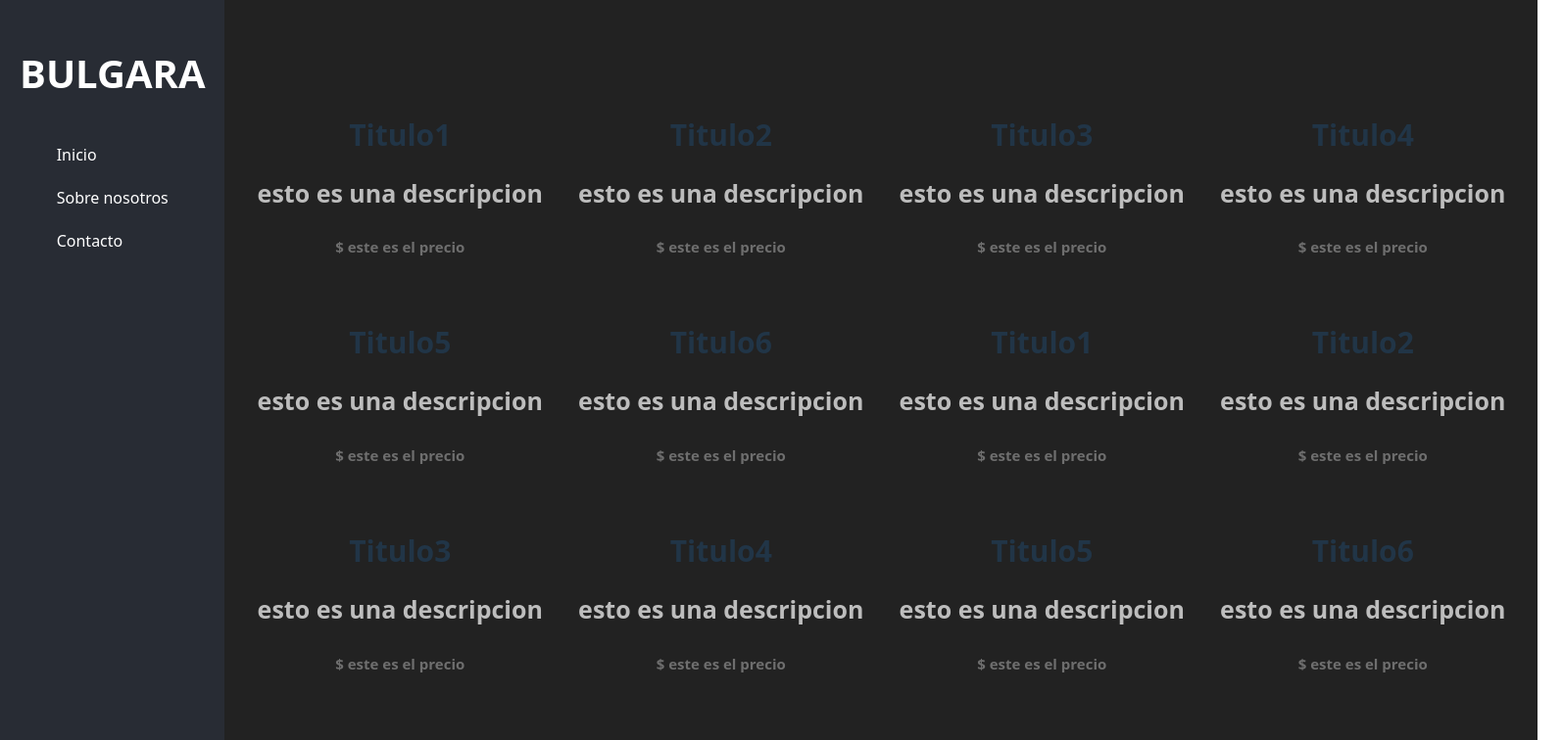
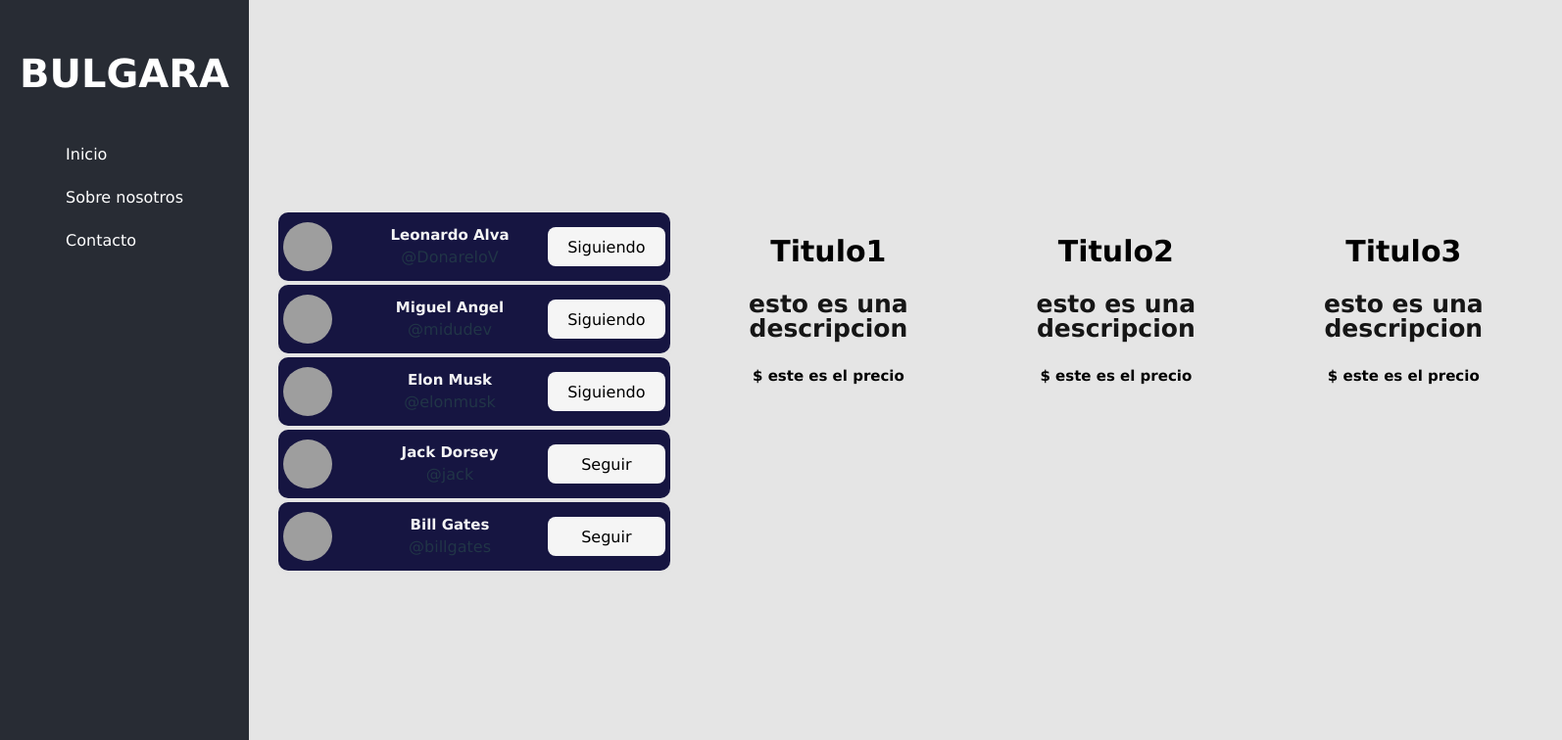
Before and after one commit to leonardoalva/ReactSteps, a React (Vite) app in the folder aprendiendo-react/proyects/00-hola-mundo/: page / in a window 1280 px wide. Shown: the top 756 px of the page at 98% size, 1594 px wide, since content can reach past the window. Built offline with nearby package versions, Linux system fonts and the light colour scheme; grey boxes are pictures that could not be loaded.

Commit message:
agregando twwitter card

```diff
--- a/aprendiendo-react/proyects/00-hola-mundo/src/App.css
+++ b/aprendiendo-react/proyects/00-hola-mundo/src/App.css
@@ -3,6 +3,7 @@
   padding: 0;
   text-align: center;
   box-sizing: border-box;
+  font-family: Verdana, Geneva, Tahoma, sans-serif;
 }
 
 .logo {
@@ -43,18 +44,20 @@
 
 .Card-Precio{
   font-size: 15px;
-  color: #6e6e6e;
+  color: #000000;
   font-weight: bold;
 }
 
 .Card-Texto{
   font-size: 25px;
-  color: #bdbdbd;
+  color: #161616;
+  line-height: 25px;
 }
 
 .Card-Title {
   margin-bottom: 20px;
   font-size: 30px;
+  color: #000000;
 }
 
 .Div-Contenedor {
@@ -63,7 +66,7 @@
   grid-template-columns: repeat(4,1fr);
   width: 100vw;
   gap: 30px;
-  background-color: rgb(34, 34, 34);
+  background-color: rgb(229, 229, 229);
   align-content: center;
 }
 
@@ -101,3 +104,54 @@
 .Footer{
   height: 10vh;
 }
+
+.Containter-Tw-FollowCard{
+  display: flex;
+  gap: 10px;
+}
+
+.Tw-FollowCard{
+  width: 100%;
+  display: flex;
+  flex-direction: row;
+  align-items: center;
+  justify-content: space-between;
+  background-color: #161541;
+  border-radius: 10px;
+  box-shadow: 0 2px 4px rgba(227, 227, 227, 0.1);
+  height: 60px;
+  margin: 2px 0;
+  padding: 5px;
+}
+
+.Tw-FollowCard-Imagen {
+  width: 50px;
+  height: 50px;
+  border-radius: 50%;
+  margin-right: 20px;
+}
+
+.Tw-FollowCard-Boton{
+  color: #000000;
+  background-color: #f5f5f5;
+  align-items: center;
+  justify-content: center;
+  width: 100%;
+}
+.Tw-FollowCard-Info{
+  display: flex;
+  flex-direction: column;
+  justify-content: center;
+  width: 100%;
+}
+
+.Tw-FollowCard-Title{
+  color: #f5f5f5;
+  font-size: 15px;
+  margin: 0;
+  width: 200px;
+}
+
+.Tw-FollowCard-Texto{
+  margin : 0;
+}
--- a/aprendiendo-react/proyects/00-hola-mundo/src/App.jsx
+++ b/aprendiendo-react/proyects/00-hola-mundo/src/App.jsx
@@ -2,8 +2,6 @@ import './App.css'
 import Contenedor from './Contenedor';
 import Nabvar from './Navbar';
 import Footer from './Footer';
-
-
 function App() {
 
 
--- a/aprendiendo-react/proyects/00-hola-mundo/src/Contenedor.jsx
+++ b/aprendiendo-react/proyects/00-hola-mundo/src/Contenedor.jsx
@@ -1,22 +1,21 @@
 import Card from './Card';
 import './App.css';
-
+import TwitterFollowCard from './TwitterFollowCard';
 function Contenedor() {
   return (
 <>
 <div className='Div-Contenedor'>
+    <div>
+    <TwitterFollowCard userName="DonareloV" name="Leonardo Alva" isFollowing/>
+    <TwitterFollowCard userName="midudev" name="Miguel Angel" isFollowing />
+    <TwitterFollowCard userName="elonmusk" name="Elon Musk" isFollowing />
+    <TwitterFollowCard userName="jack" name="Jack Dorsey" />
+    <TwitterFollowCard userName="billgates" name="Bill Gates" />
+    </div>
+
     <Card producto="Titulo1" descripcion="esto es una descripcion" precio="este es el precio"/>
     <Card producto="Titulo2" descripcion="esto es una descripcion" precio="este es el precio"/>
     <Card producto="Titulo3" descripcion="esto es una descripcion" precio="este es el precio"/>
-    <Card producto="Titulo4" descripcion="esto es una descripcion" precio="este es el precio"/>
-    <Card producto="Titulo5" descripcion="esto es una descripcion" precio="este es el precio"/>
-    <Card producto="Titulo6" descripcion="esto es una descripcion" precio="este es el precio"/>
-        <Card producto="Titulo1" descripcion="esto es una descripcion" precio="este es el precio"/>
-    <Card producto="Titulo2" descripcion="esto es una descripcion" precio="este es el precio"/>
-    <Card producto="Titulo3" descripcion="esto es una descripcion" precio="este es el precio"/>
-    <Card producto="Titulo4" descripcion="esto es una descripcion" precio="este es el precio"/>
-    <Card producto="Titulo5" descripcion="esto es una descripcion" precio="este es el precio"/>
-    <Card producto="Titulo6" descripcion="esto es una descripcion" precio="este es el precio"/>
 </div>
 
 </>
--- /dev/null
+++ b/aprendiendo-react/proyects/00-hola-mundo/src/TwitterFollowCard.jsx
@@ -0,0 +1,21 @@
+function TwitterFollowCard({ userName, name, isFollowing }) {
+  return (
+    <div className="Containter-Tw-FollowCard" >
+    <div className="Tw-FollowCard">
+      <img
+        className="Tw-FollowCard-Imagen"
+        src={`https://unavatar.io/twitter/${userName}`}
+        alt={name}
+      />
+      <div className="Tw-FollowCard-Info">
+      <h3 className="Tw-FollowCard-Title">{name}</h3>
+      <p className="Tw-FollowCard-Texto">@{userName}</p>
+      </div>
+      <button className="Tw-FollowCard-Boton">
+        {isFollowing ? "Siguiendo" : "Seguir"}
+      </button>
+    </div>
+    </div>
+  );
+}
+export default TwitterFollowCard;
```
